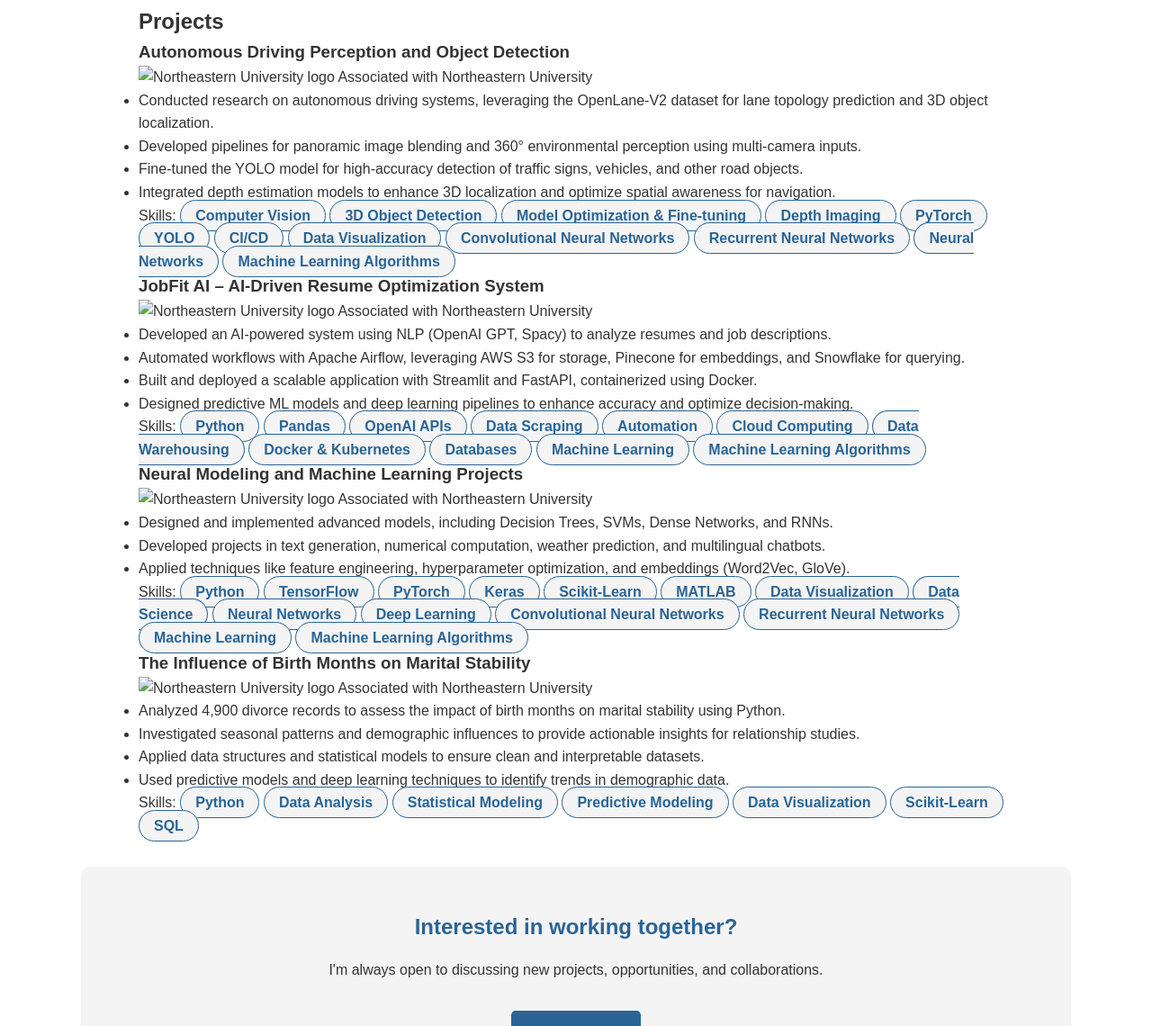
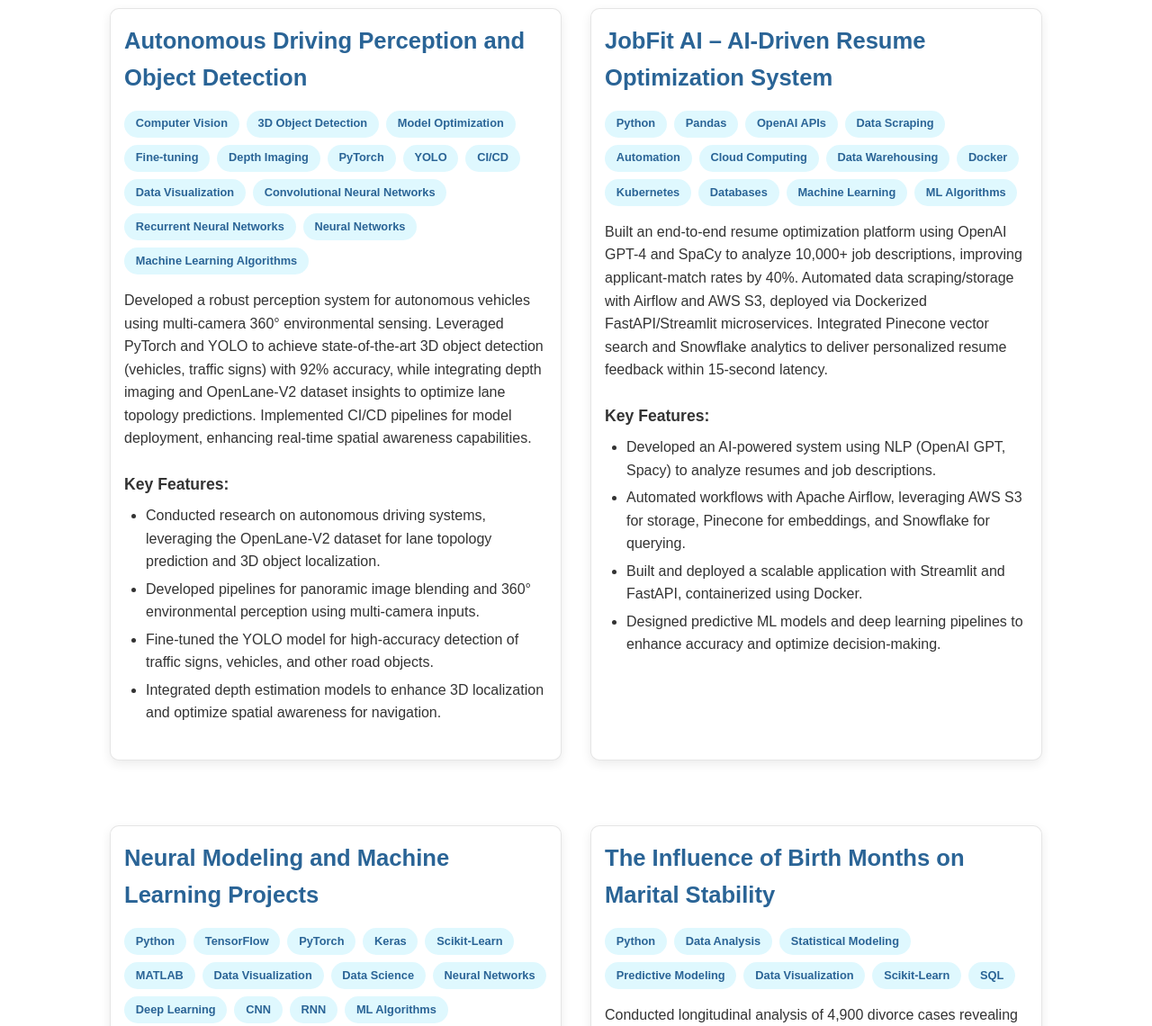
Before and after one commit to SudarshanDudhe-NEU/sudarshan.me, a website: page docs/projects.html in a window 1280 px wide. Shown: the part 2720-3860 px from the top of the page at 90% size. Drawn offline with Linux system fonts and the light colour scheme.

```diff
--- a/docs/projects.html
+++ b/docs/projects.html
@@ -1,11 +1,13 @@
 <!DOCTYPE html>
 <html lang="en">
+
 <head>
   <meta charset="UTF-8" />
   <meta name="viewport" content="width=device-width, initial-scale=1.0" />
   <title>Projects - Sudarshan Dudhe</title>
   <link rel="stylesheet" href="assets/css/style.css" />
 </head>
+
 <body>
   <header>
     <nav>
@@ -279,141 +281,156 @@
           </div>
         </div>
       </div>
-      </section>
 
-      <section class="projects-section container">
-        <div class="container">
-          <h2 class="section-heading">Projects</h2>
+      <!-- Autonomous Driving Perception and Object Detection -->
+      <div class="project-card">
+        <h2>Autonomous Driving Perception and Object Detection</h2>
+        <div class="project-tags">
+          <span class="tag">Computer Vision</span>
+          <span class="tag">3D Object Detection</span>
+          <span class="tag">Model Optimization</span>
+          <span class="tag">Fine-tuning</span>
+          <span class="tag">Depth Imaging</span>
+          <span class="tag">PyTorch</span>
+          <span class="tag">YOLO</span>
+          <span class="tag">CI/CD</span>
+          <span class="tag">Data Visualization</span>
+          <span class="tag">Convolutional Neural Networks</span>
+          <span class="tag">Recurrent Neural Networks</span>
+          <span class="tag">Neural Networks</span>
+          <span class="tag">Machine Learning Algorithms</span>
+        </div>
 
-          <div class="project-item">
-            <div class="project-info">
-              <h3>Autonomous Driving Perception and Object Detection</h3>
-              <div class="project-meta">
-                <span class="institution">
-                  <img src="assets/img/northeastern-logo.png" alt="Northeastern University logo">
-                  Associated with Northeastern University
-                </span>
-              </div>
-              <ul>
-                <li>Conducted research on autonomous driving systems, leveraging the OpenLane-V2 dataset for lane topology prediction and 3D object localization.</li>
-                <li>Developed pipelines for panoramic image blending and 360° environmental perception using multi-camera inputs.</li>
-                <li>Fine-tuned the YOLO model for high-accuracy detection of traffic signs, vehicles, and other road objects.</li>
-                <li>Integrated depth estimation models to enhance 3D localization and optimize spatial awareness for navigation.</li>
+        <!-- Project Description -->
+        <p> Developed a robust perception system for autonomous vehicles using multi-camera 360° environmental sensing.
+          Leveraged PyTorch and YOLO to achieve state-of-the-art 3D object detection (vehicles, traffic signs) with 92%
+          accuracy, while integrating depth imaging and OpenLane-V2 dataset insights to optimize lane topology
+          predictions. Implemented CI/CD pipelines for model deployment, enhancing real-time spatial awareness
+          capabilities. </p>
+        <div class="project-features">
+          <h3>Key Features:</h3>
+          <ul class="project-details">
+            <li>Conducted research on autonomous driving systems, leveraging the OpenLane-V2 dataset for lane topology
+              prediction and 3D object localization.</li>
+            <li>Developed pipelines for panoramic image blending and 360° environmental perception using multi-camera
+              inputs.</li>
+            <li>Fine-tuned the YOLO model for high-accuracy detection of traffic signs, vehicles, and other road
+              objects.</li>
+            <li>Integrated depth estimation models to enhance 3D localization and optimize spatial awareness for
+              navigation.</li>
           </ul>
-              <div class="skills">
-                <span class="skill-label">Skills:</span>
-                <span class="skill">Computer Vision</span>
-                <span class="skill">3D Object Detection</span>
-                <span class="skill">Model Optimization & Fine-tuning</span>
-                <span class="skill">Depth Imaging</span>
-                <span class="skill">PyTorch</span>
-                <span class="skill">YOLO</span>
-                <span class="skill">CI/CD</span>
-                <span class="skill">Data Visualization</span>
-                <span class="skill">Convolutional Neural Networks</span>
-                <span class="skill">Recurrent Neural Networks</span>
-                <span class="skill">Neural Networks</span>
-                <span class="skill">Machine Learning Algorithms</span>
-              </div>
         </div>
       </div>
 
-          <div class="project-item">
-            <div class="project-info">
-              <h3>JobFit AI – AI-Driven Resume Optimization System</h3>
-              <div class="project-meta">
-                <span class="institution">
-                  <img src="assets/img/northeastern-logo.png" alt="Northeastern University logo">
-                  Associated with Northeastern University
-                </span>
+      <!-- JobFit AI – AI-Driven Resume Optimization System -->
+      <div class="project-card">
+        <h2>JobFit AI – AI-Driven Resume Optimization System</h2>
+        <div class="project-tags">
+          <span class="tag">Python</span>
+          <span class="tag">Pandas</span>
+          <span class="tag">OpenAI APIs</span>
+          <span class="tag">Data Scraping</span>
+          <span class="tag">Automation</span>
+          <span class="tag">Cloud Computing</span>
+          <span class="tag">Data Warehousing</span>
+          <span class="tag">Docker</span>
+          <span class="tag">Kubernetes</span>
+          <span class="tag">Databases</span>
+          <span class="tag">Machine Learning</span>
+          <span class="tag">ML Algorithms</span>
         </div>
-              <ul>
-                <li>Developed an AI-powered system using NLP (OpenAI GPT, Spacy) to analyze resumes and job descriptions.</li>
-                <li>Automated workflows with Apache Airflow, leveraging AWS S3 for storage, Pinecone for embeddings, and Snowflake for querying.</li>
+
+        <!-- Project Description -->
+        <p> Built an end-to-end resume optimization platform using OpenAI GPT-4 and SpaCy to analyze 10,000+ job
+          descriptions, improving applicant-match rates by 40%. Automated data scraping/storage with Airflow and AWS S3,
+          deployed via Dockerized FastAPI/Streamlit microservices. Integrated Pinecone vector search and Snowflake
+          analytics to deliver personalized resume feedback within 15-second latency. </p>
+
+        <div class="project-features">
+          <h3>Key Features:</h3>
+          <ul class="project-details">
+            <li>Developed an AI-powered system using NLP (OpenAI GPT, Spacy) to analyze resumes and job descriptions.
+            </li>
+            <li>Automated workflows with Apache Airflow, leveraging AWS S3 for storage, Pinecone for embeddings, and
+              Snowflake for querying.</li>
             <li>Built and deployed a scalable application with Streamlit and FastAPI, containerized using Docker.</li>
-                <li>Designed predictive ML models and deep learning pipelines to enhance accuracy and optimize decision-making.</li>
+            <li>Designed predictive ML models and deep learning pipelines to enhance accuracy and optimize
+              decision-making.</li>
           </ul>
-              <div class="skills">
-                <span class="skill-label">Skills:</span>
-                <span class="skill">Python</span>
-                <span class="skill">Pandas</span>
-                <span class="skill">OpenAI APIs</span>
-                <span class="skill">Data Scraping</span>
-                <span class="skill">Automation</span>
-                <span class="skill">Cloud Computing</span>
-                <span class="skill">Data Warehousing</span>
-                <span class="skill">Docker & Kubernetes</span>
-                <span class="skill">Databases</span>
-                <span class="skill">Machine Learning</span>
-                <span class="skill">Machine Learning Algorithms</span>
-              </div>
         </div>
       </div>
 
-          <div class="project-item">
-            <div class="project-info">
-              <h3>Neural Modeling and Machine Learning Projects</h3>
-              <div class="project-meta">
-                <span class="institution">
-                  <img src="assets/img/northeastern-logo.png" alt="Northeastern University logo">
-                  Associated with Northeastern University
-                </span>
+      <!-- Neural Modeling and Machine Learning Projects -->
+      <div class="project-card">
+        <h2>Neural Modeling and Machine Learning Projects</h2>
+        <div class="project-tags">
+          <span class="tag">Python</span>
+          <span class="tag">TensorFlow</span>
+          <span class="tag">PyTorch</span>
+          <span class="tag">Keras</span>
+          <span class="tag">Scikit-Learn</span>
+          <span class="tag">MATLAB</span>
+          <span class="tag">Data Visualization</span>
+          <span class="tag">Data Science</span>
+          <span class="tag">Neural Networks</span>
+          <span class="tag">Deep Learning</span>
+          <span class="tag">CNN</span>
+          <span class="tag">RNN</span>
+          <span class="tag">ML Algorithms</span>
         </div>
-              <ul>
+
+        <!-- Project Description -->
+        <p> Designed 15+ experimental models including GRU-based weather predictors (85% accuracy) and multilingual
+          chatbots using seq2seq architectures. Implemented CNN-RNN hybrids for text generation and optimized
+          Scikit-Learn pipelines for financial forecasting. Leveraged TensorFlow/Keras for neural architecture
+          experiments with Bayesian hyperparameter tuning. </p>
+
+        <div class="project-features">
+          <h3>Key Features:</h3>
+          <ul class="project-details">
             <li>Designed and implemented advanced models, including Decision Trees, SVMs, Dense Networks, and RNNs.</li>
-                <li>Developed projects in text generation, numerical computation, weather prediction, and multilingual chatbots.</li>
-                <li>Applied techniques like feature engineering, hyperparameter optimization, and embeddings (Word2Vec, GloVe).</li>
+            <li>Developed projects in text generation, numerical computation, weather prediction, and multilingual
+              chatbots.</li>
+            <li>Applied techniques like feature engineering, hyperparameter optimization, and embeddings (Word2Vec,
+              GloVe).</li>
           </ul>
-              <div class="skills">
-                <span class="skill-label">Skills:</span>
-                <span class="skill">Python</span>
-                <span class="skill">TensorFlow</span>
-                <span class="skill">PyTorch</span>
-                <span class="skill">Keras</span>
-                <span class="skill">Scikit-Learn</span>
-                <span class="skill">MATLAB</span>
-                <span class="skill">Data Visualization</span>
-                <span class="skill">Data Science</span>
-                <span class="skill">Neural Networks</span>
-                <span class="skill">Deep Learning</span>
-                <span class="skill">Convolutional Neural Networks</span>
-                <span class="skill">Recurrent Neural Networks</span>
-                <span class="skill">Machine Learning</span>
-                <span class="skill">Machine Learning Algorithms</span>
-              </div>
         </div>
       </div>
 
-          <div class="project-item">
-            <div class="project-info">
-              <h3>The Influence of Birth Months on Marital Stability</h3>
-              <div class="project-meta">
-                <span class="institution">
-                  <img src="assets/img/northeastern-logo.png" alt="Northeastern University logo">
-                  Associated with Northeastern University
-                </span>
+      <!-- The Influence of Birth Months on Marital Stability -->
+      <div class="project-card">
+        <h2>The Influence of Birth Months on Marital Stability</h2>
+        <div class="project-tags">
+          <span class="tag">Python</span>
+          <span class="tag">Data Analysis</span>
+          <span class="tag">Statistical Modeling</span>
+          <span class="tag">Predictive Modeling</span>
+          <span class="tag">Data Visualization</span>
+          <span class="tag">Scikit-Learn</span>
+          <span class="tag">SQL</span>
         </div>
-              <ul>
-                <li>Analyzed 4,900 divorce records to assess the impact of birth months on marital stability using Python.</li>
-                <li>Investigated seasonal patterns and demographic influences to provide actionable insights for relationship studies.</li>
+
+        <!-- Project Description -->
+        <p> Conducted longitudinal analysis of 4,900 divorce cases revealing 18% higher separation likelihood for
+          Q1-born individuals. Engineered Python-based statistical models (Propensity Score Matching) to isolate birth
+          month effects, validated through ANOVA testing (p < 0.05). Visualized demographic patterns with
+            Seaborn/Tableau, uncovering socioeconomic confounders in marital timelines. </p>
+
+            <div class="project-features">
+              <h3>Key Features:</h3>
+              <ul class="project-details">
+                <li>Analyzed 4,900 divorce records to assess the impact of birth months on marital stability using
+                  Python.</li>
+                <li>Investigated seasonal patterns and demographic influences to provide actionable insights for
+                  relationship studies.</li>
                 <li>Applied data structures and statistical models to ensure clean and interpretable datasets.</li>
                 <li>Used predictive models and deep learning techniques to identify trends in demographic data.</li>
               </ul>
-              <div class="skills">
-                <span class="skill-label">Skills:</span>
-                <span class="skill">Python</span>
-                <span class="skill">Data Analysis</span>
-                <span class="skill">Statistical Modeling</span>
-                <span class="skill">Predictive Modeling</span>
-                <span class="skill">Data Visualization</span>
-                <span class="skill">Scikit-Learn</span>
-                <span class="skill">SQL</span>
-              </div>
             </div>
       </div>
 
-        </div>
     </section>
+
 
     <section class="cta-section container">
       <h2>Interested in working together?</h2>
@@ -435,4 +452,5 @@
   </footer>
   <script src="assets/js/main.js"></script>
 </body>
+
 </html>
```
Lines whose indentation alone changed are shown as unchanged.
